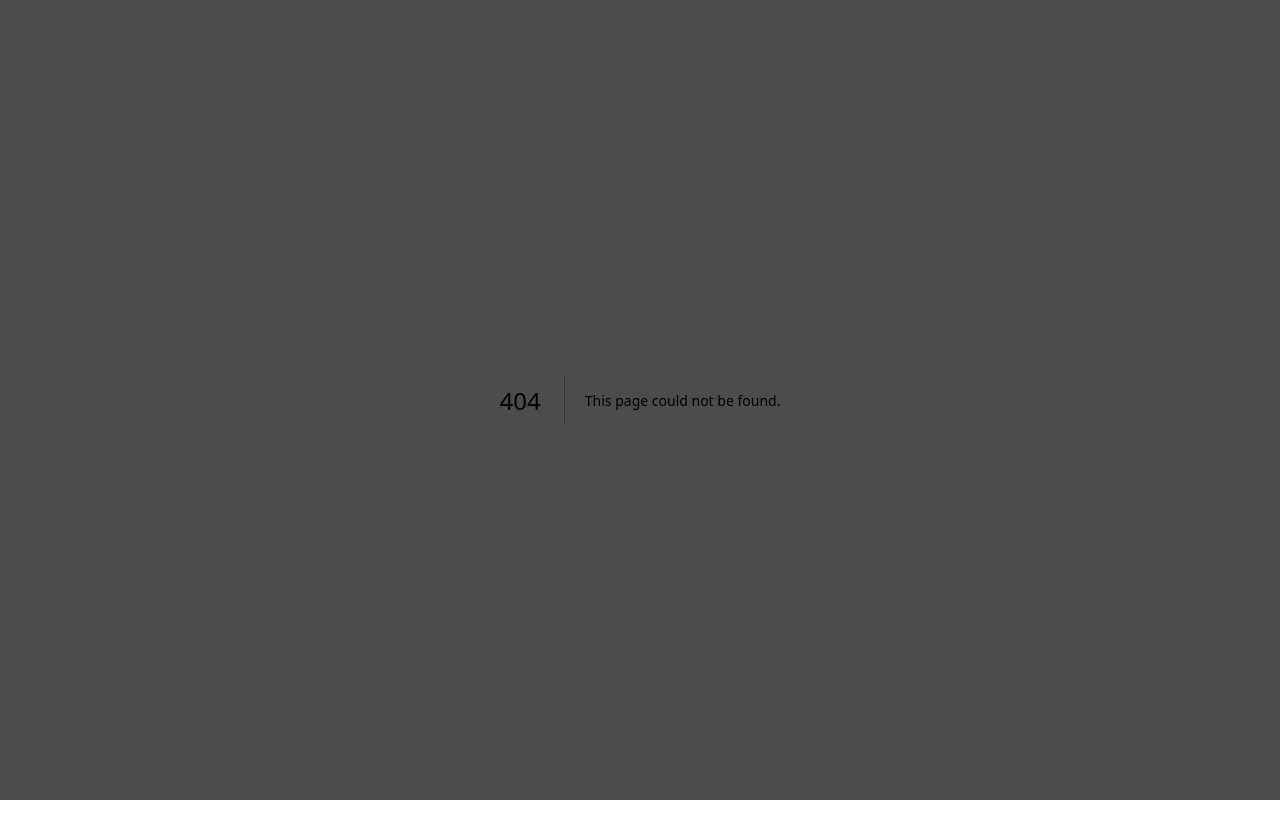
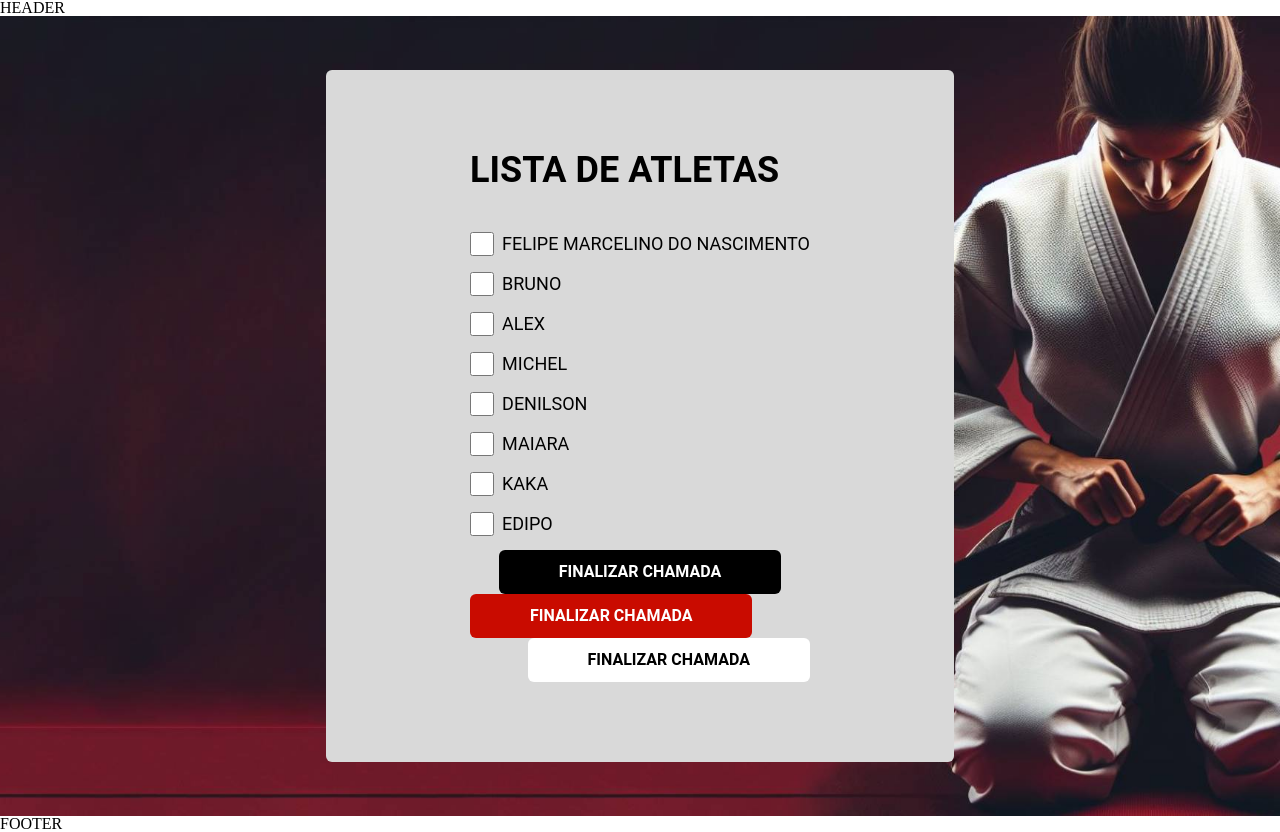
Before and after one commit to ToGatherGroup/front-sensei, a Next.js app: page /athletes in a window 1280 px wide. Before the commit this address had no page. Before the commit the page ends 800 px from the top, so only its background shows below. Built offline with nearby package versions, Linux system fonts and the light colour scheme.

Commit message:
feat: ajuste layout, button, lista chamada

```diff
--- /dev/null
+++ b/src/app/athletes/page.tsx
@@ -0,0 +1,25 @@
+import React from 'react'
+import ListAthletes from '../../components/ListAthletes/index'
+
+const athletes = [
+    {id: 1, name: 'Felipe Marcelino do Nascimento'},
+    {id: 2, name: 'Bruno'},
+    {id: 3, name: 'Alex'},
+    {id: 4, name: 'Michel'},
+    {id: 5, name: 'Denilson'},
+    {id: 6, name: 'Maiara'},
+    {id: 7, name: 'Kaka'},
+    {id: 8, name: 'Edipo'},
+]
+
+const ListAthletesPage = () => {
+  return (
+    <div className='min-h-screen w-full flex items-center justify-center'>
+      <div className='max-container'>
+        <ListAthletes listAthletes={athletes} />
+      </div>
+    </div>
+  )
+}
+
+export default ListAthletesPage
--- a/src/app/globals.css
+++ b/src/app/globals.css
@@ -30,10 +30,8 @@
     rgb(var(--background-start-rgb));
 } */
 
-body {
-  background-image: url("../../public/background_1920_1080.jpg");
-  background-size: cover;
-  /*   background-position: right; */
+.max-container {
+  @apply mx-auto max-w-[1440px];
 }
 
 /* Dark shadow above the background */
@@ -50,9 +48,18 @@ body {
 }
 
 @layer utilities {
-  .text-balance {
-    text-wrap: balance;
+  .btn_default  {
+    @apply  bg-black py-[10px] px-[60px] rounded-md font-bold uppercase cursor-pointer block text-base text-center text-white
   }
+
+  .btn_red  {
+    @apply  bg-[#C90B00] py-[10px] px-[60px] rounded-md font-bold uppercase cursor-pointer block text-base text-center text-white
+  }
+
+  .btn_white  {
+    @apply  bg-white py-[10px] px-[60px] rounded-md font-bold uppercase cursor-pointer block text-base text-center text-black
+  }
+
 }
 
 /* Forms */
@@ -67,6 +74,7 @@ body {
   font-size: 18px;
   font-weight: 500;
   cursor: pointer;
+  display: block;
 }
 
 textarea {
--- a/src/app/layout.tsx
+++ b/src/app/layout.tsx
@@ -1,10 +1,9 @@
 import type { Metadata } from "next";
-import { Roboto_Flex } from "next/font/google";
 import "./globals.css";
 import "./reset.css";
 
 // Font
-const roboto = Roboto_Flex({ subsets: ["latin"] });
+
 
 export const metadata: Metadata = {
   title: "Sensei Divino",
@@ -18,8 +17,14 @@ export default function RootLayout({
 }>) {
   return (
     <html lang="pt-br">
-      <body className={roboto.className}>
-        <div className="bg_shadow">{children}</div>
+      <body>
+        <div className="min-h-screen w-full">
+          <header>HEADER</header>
+          <main className="bg-[url('/background_1920_1080.jpg')] bg-cover bg-right-top bg-no-repeat w-full h-full">
+            {children}
+          </main>
+          <footer>FOOTER</footer>
+        </div>
       </body>
     </html>
   );
--- a/src/app/login/page.tsx
+++ b/src/app/login/page.tsx
@@ -1,12 +1,12 @@
-import Title from "../components/title/index";
+import Title from "../../components/Title/index";
 
 export default function LoginPage() {
   return (
-    <main
+    <div
       className={`flex w-full items-center justify-center w-100 min-h-dvh bg-[#F5F5F5]`}
     >
       <div
-        className={`bg-[#CD2626] rounded-3xl p-16 flex flex-col items-center justify-items-center gap-10 w-full max-w-lg`}
+        className={`bg-[#CD2626] rounded-3xl p-16 flex flex-col items-center justify-items-center gap-10 w-full max-w-lg max-container`}
       >
         <Title title="Login" />
 
@@ -34,6 +34,6 @@ export default function LoginPage() {
           </button>
         </form>
       </div>
-    </main>
+    </div>
   );
 }
--- a/src/app/page.tsx
+++ b/src/app/page.tsx
@@ -1,113 +1,7 @@
-import Image from "next/image";
-
 export default function Home() {
   return (
-    <main className="flex min-h-screen flex-col items-center justify-between p-24">
-      <div className="z-10 max-w-5xl w-full items-center justify-between font-mono text-sm lg:flex">
-        <p className="fixed left-0 top-0 flex w-full justify-center border-b border-gray-300 bg-gradient-to-b from-zinc-200 pb-6 pt-8 backdrop-blur-2xl dark:border-neutral-800 dark:bg-zinc-800/30 dark:from-inherit lg:static lg:w-auto  lg:rounded-xl lg:border lg:bg-gray-200 lg:p-4 lg:dark:bg-zinc-800/30">
-          Get started by editing&nbsp;
-          <code className="font-mono font-bold">src/app/page.tsx</code>
-        </p>
-        <div className="fixed bottom-0 left-0 flex h-48 w-full items-end justify-center bg-gradient-to-t from-white via-white dark:from-black dark:via-black lg:static lg:h-auto lg:w-auto lg:bg-none">
-          <a
-            className="pointer-events-none flex place-items-center gap-2 p-8 lg:pointer-events-auto lg:p-0"
-            href="https://vercel.com?utm_source=create-next-app&utm_medium=appdir-template&utm_campaign=create-next-app"
-            target="_blank"
-            rel="noopener noreferrer"
-          >
-            By{" "}
-            <Image
-              src="/vercel.svg"
-              alt="Vercel Logo"
-              className="dark:invert"
-              width={100}
-              height={24}
-              priority
-            />
-          </a>
-        </div>
-      </div>
-
-      <div className="relative flex place-items-center before:absolute before:h-[300px] before:w-full sm:before:w-[480px] before:-translate-x-1/2 before:rounded-full before:bg-gradient-radial before:from-white before:to-transparent before:blur-2xl before:content-[''] after:absolute after:-z-20 after:h-[180px] after:w-full sm:after:w-[240px] after:translate-x-1/3 after:bg-gradient-conic after:from-sky-200 after:via-blue-200 after:blur-2xl after:content-[''] before:dark:bg-gradient-to-br before:dark:from-transparent before:dark:to-blue-700 before:dark:opacity-10 after:dark:from-sky-900 after:dark:via-[#0141ff] after:dark:opacity-40 before:lg:h-[360px] z-[-1]">
-        <Image
-          className="relative dark:drop-shadow-[0_0_0.3rem_#ffffff70] dark:invert"
-          src="/next.svg"
-          alt="Next.js Logo"
-          width={180}
-          height={37}
-          priority
-        />
-      </div>
-
-      <div className="mb-32 grid text-center lg:max-w-5xl lg:w-full lg:mb-0 lg:grid-cols-4 lg:text-left">
-        <a
-          href="https://nextjs.org/docs?utm_source=create-next-app&utm_medium=appdir-template&utm_campaign=create-next-app"
-          className="group rounded-lg border border-transparent px-5 py-4 transition-colors hover:border-gray-300 hover:bg-gray-100 hover:dark:border-neutral-700 hover:dark:bg-neutral-800/30"
-          target="_blank"
-          rel="noopener noreferrer"
-        >
-          <h2 className={`mb-3 text-2xl font-semibold`}>
-            Docs{" "}
-            <span className="inline-block transition-transform group-hover:translate-x-1 motion-reduce:transform-none">
-              -&gt;
-            </span>
-          </h2>
-          <p className={`m-0 max-w-[30ch] text-sm opacity-50`}>
-            Find in-depth information about Next.js features and API.
-          </p>
-        </a>
-
-        <a
-          href="https://nextjs.org/learn?utm_source=create-next-app&utm_medium=appdir-template-tw&utm_campaign=create-next-app"
-          className="group rounded-lg border border-transparent px-5 py-4 transition-colors hover:border-gray-300 hover:bg-gray-100 hover:dark:border-neutral-700 hover:dark:bg-neutral-800/30"
-          target="_blank"
-          rel="noopener noreferrer"
-        >
-          <h2 className={`mb-3 text-2xl font-semibold`}>
-            Learn{" "}
-            <span className="inline-block transition-transform group-hover:translate-x-1 motion-reduce:transform-none">
-              -&gt;
-            </span>
-          </h2>
-          <p className={`m-0 max-w-[30ch] text-sm opacity-50`}>
-            Learn about Next.js in an interactive course with&nbsp;quizzes!
-          </p>
-        </a>
-
-        <a
-          href="https://vercel.com/templates?framework=next.js&utm_source=create-next-app&utm_medium=appdir-template&utm_campaign=create-next-app"
-          className="group rounded-lg border border-transparent px-5 py-4 transition-colors hover:border-gray-300 hover:bg-gray-100 hover:dark:border-neutral-700 hover:dark:bg-neutral-800/30"
-          target="_blank"
-          rel="noopener noreferrer"
-        >
-          <h2 className={`mb-3 text-2xl font-semibold`}>
-            Templates{" "}
-            <span className="inline-block transition-transform group-hover:translate-x-1 motion-reduce:transform-none">
-              -&gt;
-            </span>
-          </h2>
-          <p className={`m-0 max-w-[30ch] text-sm opacity-50`}>
-            Explore starter templates for Next.js.
-          </p>
-        </a>
-
-        <a
-          href="https://vercel.com/new?utm_source=create-next-app&utm_medium=appdir-template&utm_campaign=create-next-app"
-          className="group rounded-lg border border-transparent px-5 py-4 transition-colors hover:border-gray-300 hover:bg-gray-100 hover:dark:border-neutral-700 hover:dark:bg-neutral-800/30"
-          target="_blank"
-          rel="noopener noreferrer"
-        >
-          <h2 className={`mb-3 text-2xl font-semibold`}>
-            Deploy{" "}
-            <span className="inline-block transition-transform group-hover:translate-x-1 motion-reduce:transform-none">
-              -&gt;
-            </span>
-          </h2>
-          <p className={`m-0 max-w-[30ch] text-sm opacity-50 text-balance`}>
-            Instantly deploy your Next.js site to a shareable URL with Vercel.
-          </p>
-        </a>
-      </div>
-    </main>
+   <main>
+    <h1>Sensei Divino</h1>
+   </main>
   );
 }
--- /dev/null
+++ b/src/components/Button/index.tsx
@@ -0,0 +1,22 @@
+type ButtonProps = {
+    label: string;
+    type: 'button' | 'submit';
+    align?: 'center' | 'left' | 'right';
+    style?: 'btn_default' | 'btn_red' | 'btn_white';
+}
+
+const Button = ({ label, type, align, style }: ButtonProps) => {
+    const margin = {
+        center: 'mx-auto',
+        left: 'ml-0 mr-auto',
+        right: 'mr-0 ml-auto',
+    }
+
+    return (
+        <button type={type} className={`${style ?? 'btn_default'} ${margin[align ?? 'center']}`}>
+            {label}
+        </button>
+    )
+}
+
+export default Button;
--- /dev/null
+++ b/src/components/ListAthletes/index.tsx
@@ -0,0 +1,29 @@
+import Button from "../Button/index";
+
+type ListAthletesProps = {
+    listAthletes: AthletesProps[];
+}
+
+type AthletesProps = {
+    id: number | string;
+    name: string;
+}
+
+export default function ss({ listAthletes } : ListAthletesProps){
+    return (
+        <form className="bg-defaultGray px-36 py-20 rounded-md">
+            <h2 className="font-bold uppercase text-4xl mb-10">Lista de Atletas</h2>
+            <ul className="w-full">
+                {listAthletes.map((athlete) => (
+                    <li className="flex items-center justify-start gap-2 mb-3">
+                        <input id="idAthlete" type="checkbox" value={athlete.id} className="w-6 h-6 bg-gray-100 rounded-md border-gray-300 focus:ring-blue-500 dark:focus:ring-blue-600 dark:ring-offset-gray-800 focus:ring-2 dark:bg-gray-700 dark:border-gray-600"></input>
+                        <span className="uppercase text-lg whitespace-nowrap">{athlete.name}</span>
+                    </li>
+                ))}
+            </ul>
+            <Button label="Finalizar Chamada" type="submit" />
+            <Button label="Finalizar Chamada" type="submit" style="btn_red" align="left"/>
+            <Button label="Finalizar Chamada" type="submit" style="btn_white" align="right"/>
+        </form>
+    )
+}
--- a/src/app/components/title/index.tsx
+++ b/src/components/Title/index.tsx
@@ -1,8 +1,8 @@
-type Title = {
+type TitleProps = {
     title: string;
 }
 
-export default function Title({title} : Title){
+export default function Title({title} : TitleProps){
     return (
         <h2 className="text-5xl	font-extrabold text-white uppercase">{title}</h2>
     )
--- a/tailwind.config.ts
+++ b/tailwind.config.ts
@@ -8,10 +8,11 @@ const config: Config = {
   ],
   theme: {
     extend: {
+      colors: {
+        defaultGray: '#D9D9D9',
+      },
       backgroundImage: {
-        "gradient-radial": "radial-gradient(var(--tw-gradient-stops))",
-        "gradient-conic":
-          "conic-gradient(from 180deg at 50% 50%, var(--tw-gradient-stops))",
+        'bg-default': "url('/background_1920_1080.jpg')",
       },
     },
   },
```
